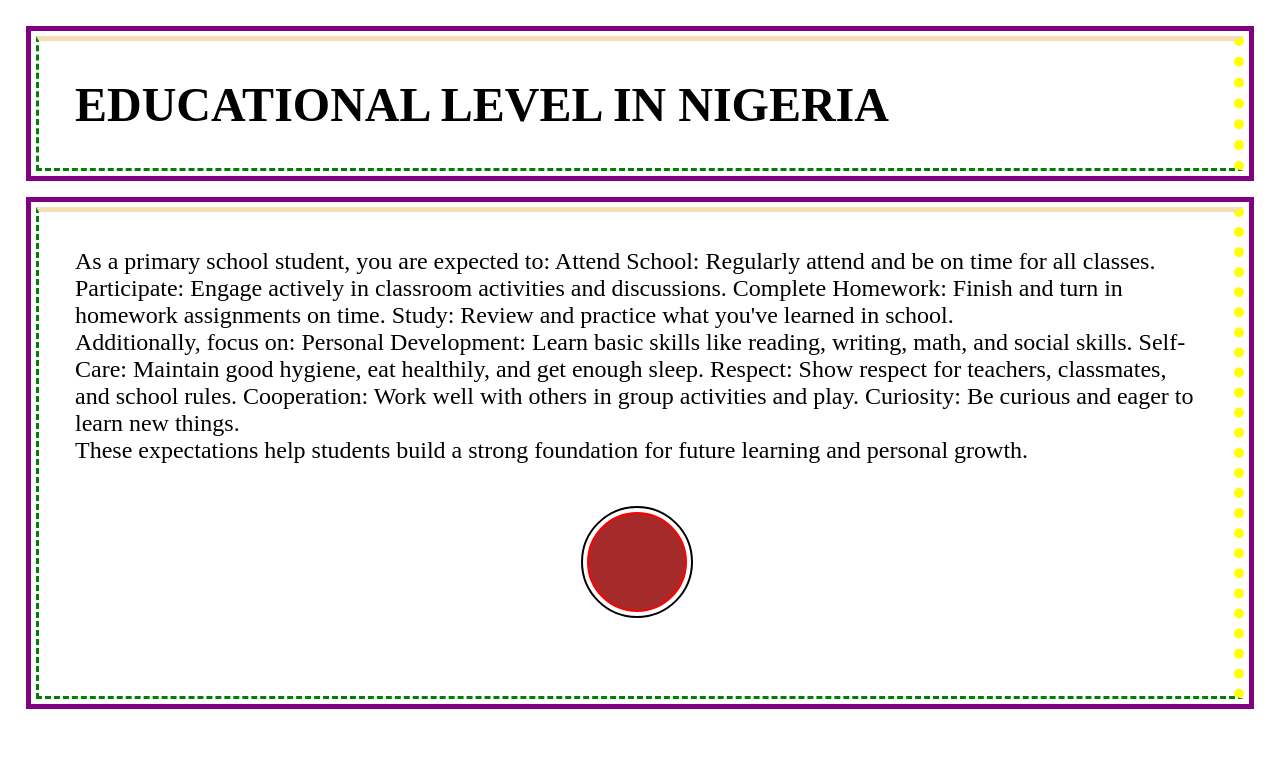
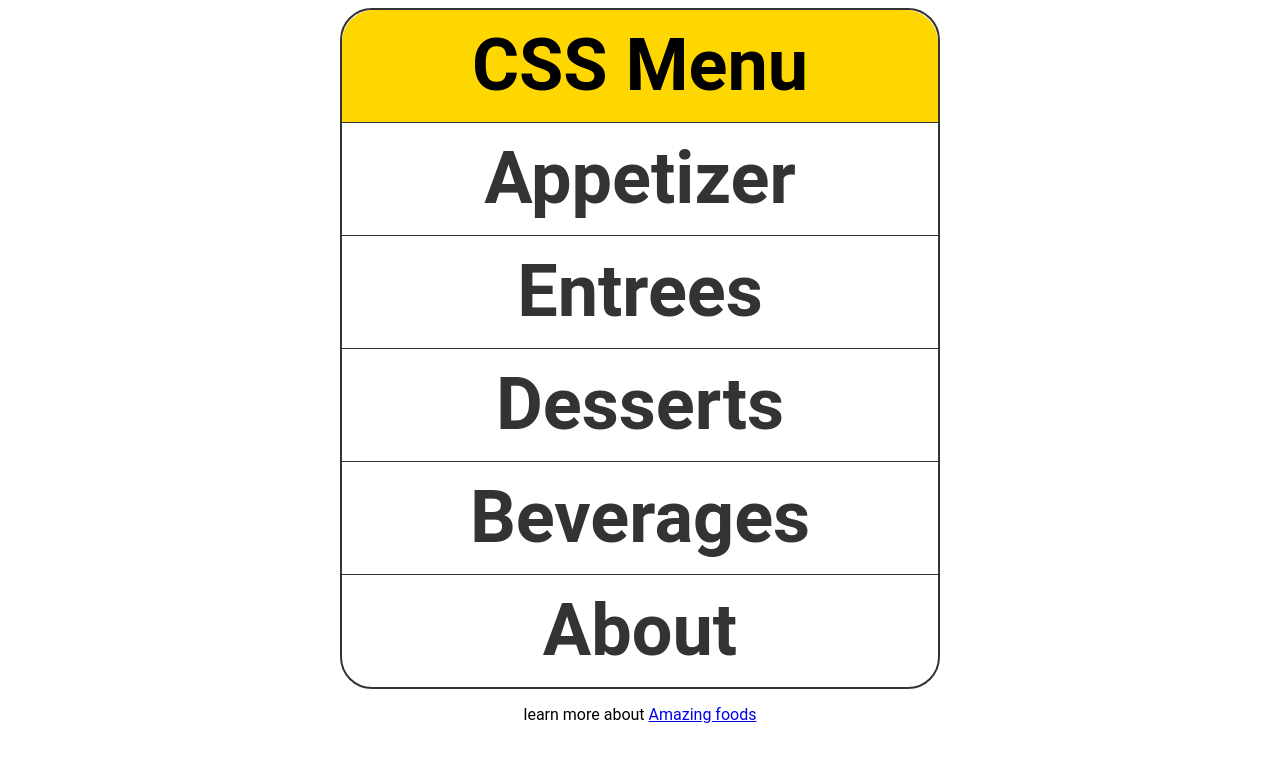
Before and after one commit to samson-onyebuchi/css-by-freecode-academy, a plain HTML site: page index.html in a window 1280 px wide. Drawn offline with Linux system fonts and the light colour scheme.

Commit message:
First project  navigation css

```diff
--- a/css/style.css
+++ b/css/style.css
@@ -4,29 +4,57 @@
     box-sizing: border-box;
 }
 
-.container {
-    border: dashed green; /* Removed space between 10 and px */
-    border-top: 5px solid wheat;
-    border-right: 10px dotted yellow;
-    font-size: 1.5rem;
-    margin: 1.5em ;
-    /*margin: 1.5em;
-    margin-right: 2em;
-    margin-bottom: 2em;
-    margin-right: 2em;*/
-    padding: 1.5em; /* Removed solid purple from padding */
-    outline: 5px solid purple;
-    outline-offset: 5px;
+body {
+    margin: 0.5rem;
+    font-family: "Roboto", sans-serif;
+    text-align: center;
+}
+
+nav {
+    border: 2px solid #333;
+    border-radius: 2rem;
+    margin: 0 auto 1rem;
+    max-width: 600px;
+    font-size: 3rem;
+    line-height: 7rem;
+}
+
+
+h1 {
+    padding: 1rm;
+    background-color: gold;
+    border-radius: 2rem 2rem 0 0;
+}
+
+
+ul {
+    list-style-type: none;
 
 }
 
-.circle {
-    margin: 3rem auto;
-    background-color: brown;
-    width: 100px;
-    height: 100px;
-    border: 2px solid red;
-    border-radius: 1000px;
-    outline: 2px solid;
-    outline-offset: 0.25rem;
+li {
+    border-top: 1px solid #333;
 }
+
+li a {
+    display: block;
+}
+
+li a,
+li a:visited {
+    text-decoration: none;
+    color: #333;
+}
+
+
+li a:hover,
+li a:focus {
+    background: #333;
+    color: whitesmoke;
+    cursor: pointer;
+}
+
+
+li:last-child a {
+    border-radius: 0 0 2rem 2rem
+}
--- a/index.html
+++ b/index.html
@@ -7,29 +7,21 @@
     <link rel="stylesheet" href="css/style.css">
 </head>
 <body>
-    <header class="container">
-        <h1>EDUCATIONAL LEVEL IN NIGERIA</h1>
-    </header>
-    <main class="container">
-        <p>
-            As a primary school student, you are expected to:
-            Attend School: Regularly attend and be on time for all classes.
-            Participate: Engage actively in classroom activities and discussions.
-            Complete Homework: Finish and turn in homework assignments on time.
-            Study: Review and practice what you've learned in school.
-        </p>
-        <p>
-            Additionally, focus on:
-            Personal Development: Learn basic skills like reading, writing, math, and social skills.
-            Self-Care: Maintain good hygiene, eat healthily, and get enough sleep.
-            Respect: Show respect for teachers, classmates, and school rules.
-            Cooperation: Work well with others in group activities and play.
-            Curiosity: Be curious and eager to learn new things.
-        </p>
-        <p>
-            These expectations help students build a strong foundation for future learning and personal growth.
-        </p>
-        <div class="circle"></div>
-    </main>
+
+    <nav>
+        <h1>CSS Menu</h1>
+        <h2>
+            <ul>
+                <li><a href="one.html">Appetizer</a></li>
+                <li><a href="one.html">Entrees</a></li>
+                <li><a href="two.html">Desserts</a></li>
+                <li><a href="two.html">Beverages</a></li>
+                <li><a href="two.html">About</a></li>
+            </ul>
+        </h2>
+    </nav>
+    <p>learn more about <a href="https://www.cnn.com/travel/article/world-best-food-dishes/index.html">Amazing foods</a></p>
 </body>
+
+
 </html>
```
Also changed, not shown: one.html (added, +13 -0 lines), two.html (added, +13 -0 lines).
